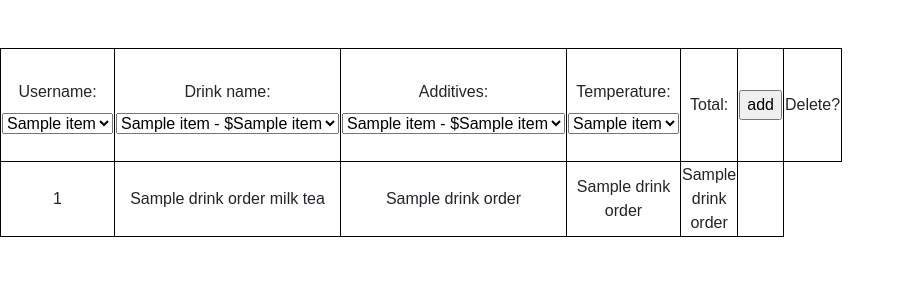
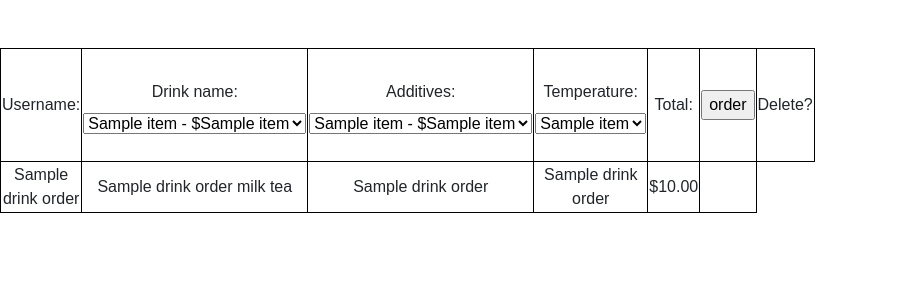
Before and after one commit to 17313/bubble._.lin, a Flask app: template templates/drink_order.html in a window 1280 px wide. Shown: the part 80-380 px from the top of the page, without its empty margins (0-905 px from the left). Run offline with Flask 2, Linux system fonts and the light colour scheme; the template is opened without the code that fills it: most values are stand-ins (such as "Sample title", 1, 10 or a date in 2020); some libraries are stand-ins or nearby versions.

Commit message:
Finishing my fixes of the html code

```diff
--- a/templates/drink_order.html
+++ b/templates/drink_order.html
@@ -31,22 +31,16 @@
 
 <table>
 <tr>
-
+<td>
+<p>Username:</p>
+</td>
 <form action="/add" method="POST">
-<td><label for="username">Username:</label>
-<select name="customer_id" id="username">
-    {% for item in username %}
-        <option value="{{ item[1] }}">{{ item[1] }}</option>
-    {% endfor %}
-</select>
-<br><br>
-</td>
-
 <td><div class = "inputs"></div>
 <label for="flavour">Drink name:</label>
 <select name="drink_name" id="flavour">
     {% for item in flavour %}
         <option value="{{ item[1] }}">{{ item[1] }} - ${{ item[2] }}</option>
+
     {% endfor %}
 </select>
 <br><br>
@@ -58,6 +52,7 @@
 <select name="drink_additives" id="additives">
     {% for item in additives %}
         <option value="{{ item[1] }}">{{ item[1] }} - ${{ item[2] }}</option>
+
     {% endfor %}
 </select>
 
@@ -78,7 +73,7 @@
 
 <td>Total:</td>
 
-<td><input type="submit" value="add"></td>
+<td><input type="submit" value="order"></td>
 
 </form>
 <td>Delete?</td>
@@ -86,21 +81,21 @@
 <br></br>
 {% for drink_order in goods %}
     <tr>
-        <td>{{drink_order[0]}}</td>
-        <td>{{drink_order[1]}} milk tea</td>
+        <td>{{drink_order[1]}}</td>
+        <td>{{drink_order[2]}} milk tea</td>
+        <td>{{drink_order[4]}}</td>
         <td>{{drink_order[3]}}</td>
-        <td>{{drink_order[2]}}</td>
-        <td>{{drink_order[4]}}</td>
+        <td>${{"{:.2f}".format(drink_order[5])}}</td>
         <td>
-    {% if user_id == drink_order[0] %}
+    {% if customer_name == drink_order[1] %}
         <div id="delete"></div>
             <form action="/delete" method="POST">
-                <input type="hidden" name="customer_name" value="{{drink_order[0]}}">
-                <input type="submit" value="delete">
+                <input type="hidden" name="order_id" value="{{drink_order[0]}}">
+                <input type="submit" value="delete order">
             </form>
         </div>
+    {% endif %}
     </tr>
-    {%endif%}
 {% endfor %}
 
 
--- a/templates/signup.html
+++ b/templates/signup.html
@@ -28,11 +28,11 @@
 
 <table>
 <div class="container">
-        <tr><h1>Please login</h1></tr>
+        <tr><h1>Please sign up</h1></tr>
   <main class="Site-content">
     {% block body %}
       {% if not session["registered"]%}
-        <form action="/signup" method="POST" style="padding: 20px 45px; ">
+        <form action="/signup" method="POST">
           <input type="username" placeholder='Username' name="username">
           <input type="password" placeholder='Password' name="password">
           <input type="submit" value="Register">
```
Also changed, not shown: templates/index.html (+11 -7 lines), templates/login.html (+11 -3 lines), templates/menu.html (+5 -5 lines).
